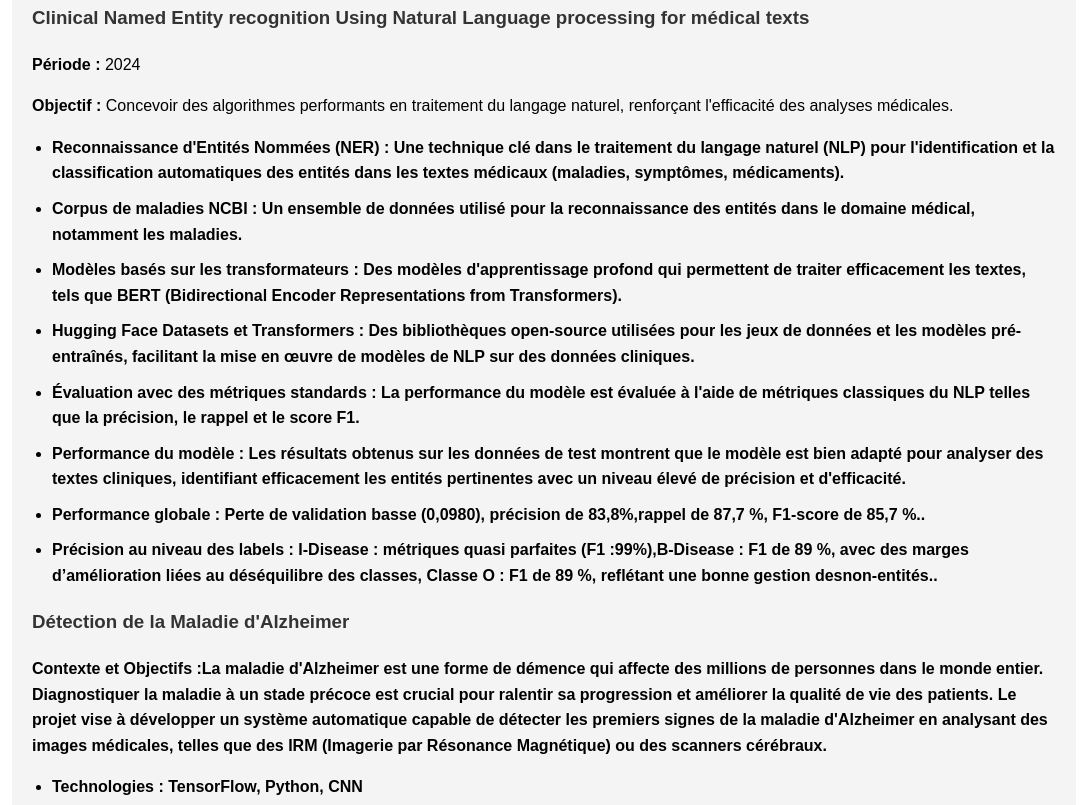
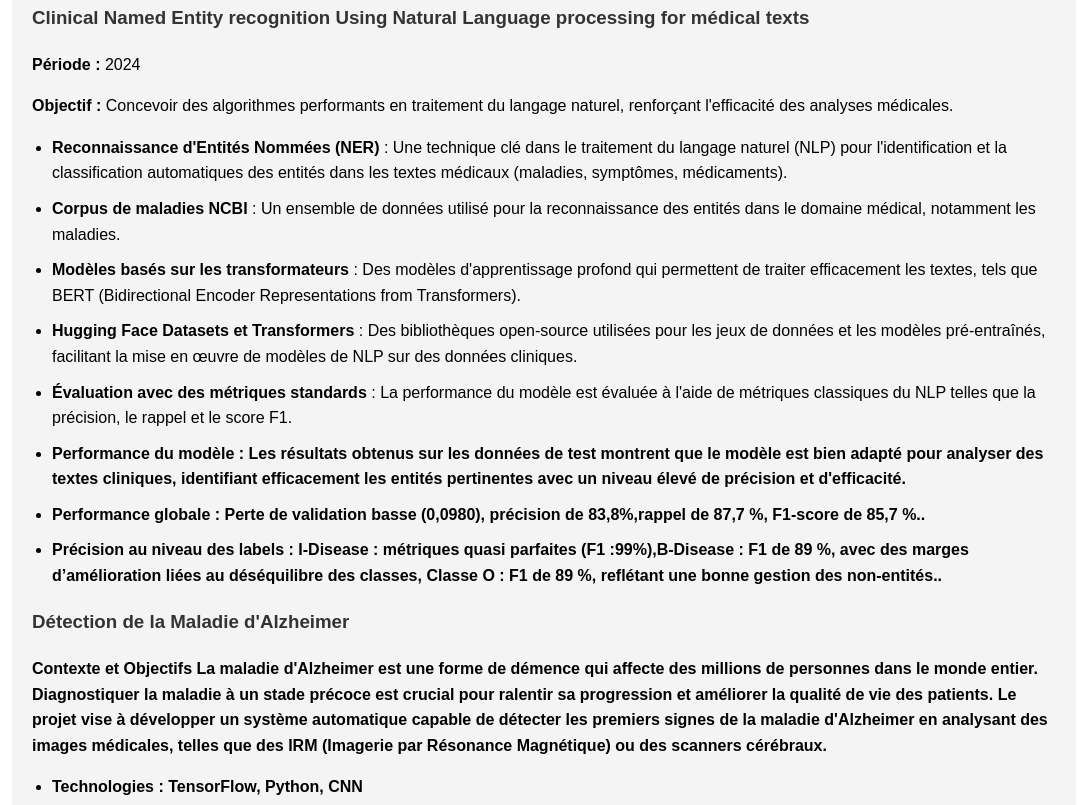
Before and after one commit to SDKisito/saliou-diedhiou.github.io, a plain HTML site: page index.html in a window 1280 px wide. Shown: the part 2895-3700 px from the top of the page, without its empty margins (96-1182 px from the left). Drawn offline with Linux system fonts and the light colour scheme.

Commit message:
index.html

```diff
--- a/index.html
+++ b/index.html
@@ -171,14 +171,14 @@
                 <p><strong>Période :</strong> 2024</p>
                 <p><strong>Objectif :</strong> Concevoir des algorithmes performants en traitement du langage naturel, renforçant l'efficacité des analyses médicales.</p>
                 <ul>
-                    <li><strong>Reconnaissance d'Entités Nommées (NER) : Une technique clé dans le traitement du langage naturel (NLP) pour l'identification et la classification automatiques des entités dans les textes médicaux (maladies, symptômes, médicaments).</li>
-                    <li><strong>Corpus de maladies NCBI : Un ensemble de données utilisé pour la reconnaissance des entités dans le domaine médical, notamment les maladies.</li>
-                    <li><strong>Modèles basés sur les transformateurs : Des modèles d'apprentissage profond qui permettent de traiter efficacement les textes, tels que BERT (Bidirectional Encoder Representations from Transformers).</li>
-                    <li><strong>Hugging Face Datasets et Transformers : Des bibliothèques open-source utilisées pour les jeux de données et les modèles pré-entraînés, facilitant la mise en œuvre de modèles de NLP sur des données cliniques.</li>
-                    <li><strong>Évaluation avec des métriques standards : La performance du modèle est évaluée à l'aide de métriques classiques du NLP telles que la précision, le rappel et le score F1.</li>
+                    <li><strong>Reconnaissance d'Entités Nommées (NER)</strong> : Une technique clé dans le traitement du langage naturel (NLP) pour l'identification et la classification automatiques des entités dans les textes médicaux (maladies, symptômes, médicaments).</li>
+                    <li><strong>Corpus de maladies NCBI</strong> : Un ensemble de données utilisé pour la reconnaissance des entités dans le domaine médical, notamment les maladies.</li>
+                    <li><strong>Modèles basés sur les transformateurs</strong> : Des modèles d'apprentissage profond qui permettent de traiter efficacement les textes, tels que BERT (Bidirectional Encoder Representations from Transformers).</li>
+                    <li><strong>Hugging Face Datasets et Transformers</strong> : Des bibliothèques open-source utilisées pour les jeux de données et les modèles pré-entraînés, facilitant la mise en œuvre de modèles de NLP sur des données cliniques.</li>
+                    <li><strong>Évaluation avec des métriques standards</strong> : La performance du modèle est évaluée à l'aide de métriques classiques du NLP telles que la précision, le rappel et le score F1.</li>
                     <li><strong>Performance du modèle : Les résultats obtenus sur les données de test montrent que le modèle est bien adapté pour analyser des textes cliniques, identifiant efficacement les entités pertinentes avec un niveau élevé de précision et d'efficacité.</li>
-                    <li><strong> Performance globale : Perte de validation basse (0,0980), précision de 83,8%,rappel de 87,7 %, F1-score de 85,7 %..</li>
-                    <li><strong> Précision au niveau des labels : I-Disease : métriques quasi parfaites (F1 :99%),B-Disease : F1 de 89 %, avec des marges d’amélioration liées au déséquilibre des classes, Classe O : F1 de 89 %, reflétant une bonne gestion desnon-entités..</li>
+                    <li><strong> Performance globale</strong> : Perte de validation basse (0,0980), précision de 83,8%,rappel de 87,7 %, F1-score de 85,7 %..</li>
+                    <li><strong> Précision au niveau des labels</strong> : I-Disease : métriques quasi parfaites (F1 :99%),B-Disease : F1 de 89 %, avec des marges d’amélioration liées au déséquilibre des classes, Classe O : F1 de 89 %, reflétant une bonne gestion des non-entités..</li>
 
                </ul>
               </li>
@@ -186,7 +186,7 @@
 
             <article>
                 <h3>Détection de la Maladie d'Alzheimer</h3>
-                <p><strong>Contexte et Objectifs :</strong>La maladie d'Alzheimer est une forme de démence qui affecte des millions de personnes dans le monde entier. Diagnostiquer la maladie à un stade précoce est crucial pour ralentir sa progression et améliorer la qualité de vie des patients. Le projet vise à développer un système automatique capable de détecter les premiers signes de la maladie d'Alzheimer en analysant des images médicales, telles que des IRM (Imagerie par Résonance Magnétique) ou des scanners cérébraux.</p>
+                <p><strong>Contexte et Objectifs</strong> La maladie d'Alzheimer est une forme de démence qui affecte des millions de personnes dans le monde entier. Diagnostiquer la maladie à un stade précoce est crucial pour ralentir sa progression et améliorer la qualité de vie des patients. Le projet vise à développer un système automatique capable de détecter les premiers signes de la maladie d'Alzheimer en analysant des images médicales, telles que des IRM (Imagerie par Résonance Magnétique) ou des scanners cérébraux.</p>
                 <ul>
                     <li><strong>Technologies :</strong> TensorFlow, Python, CNN</li>
                     <li><strong>Résultats :</strong>
```
